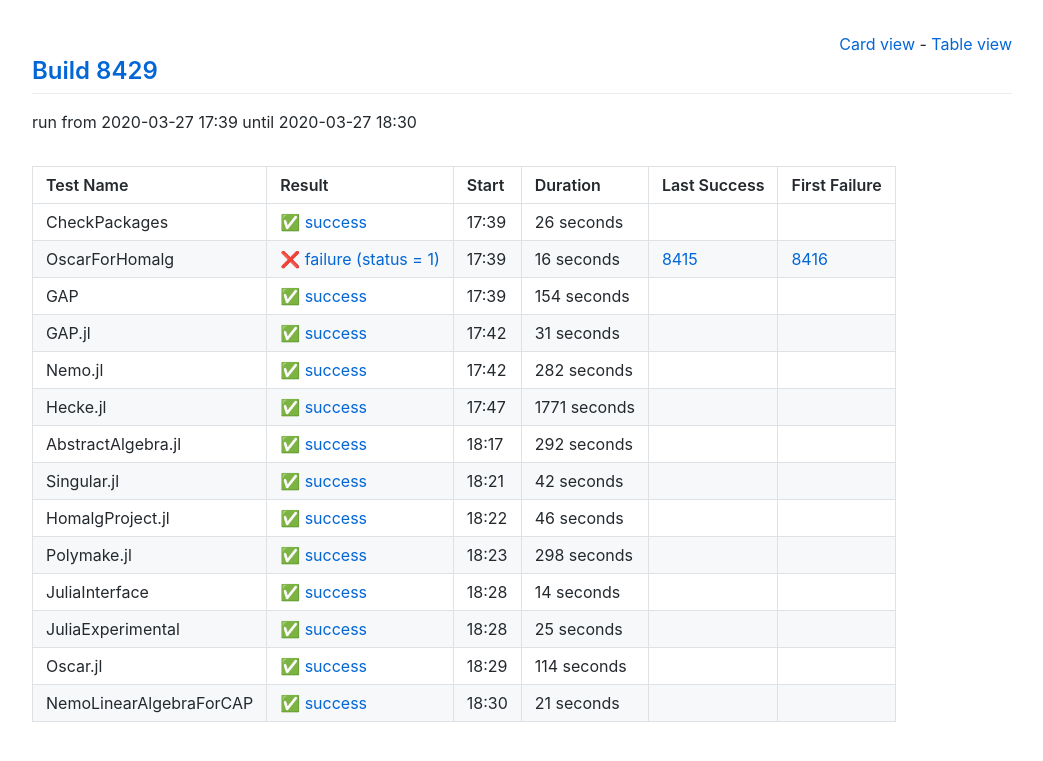
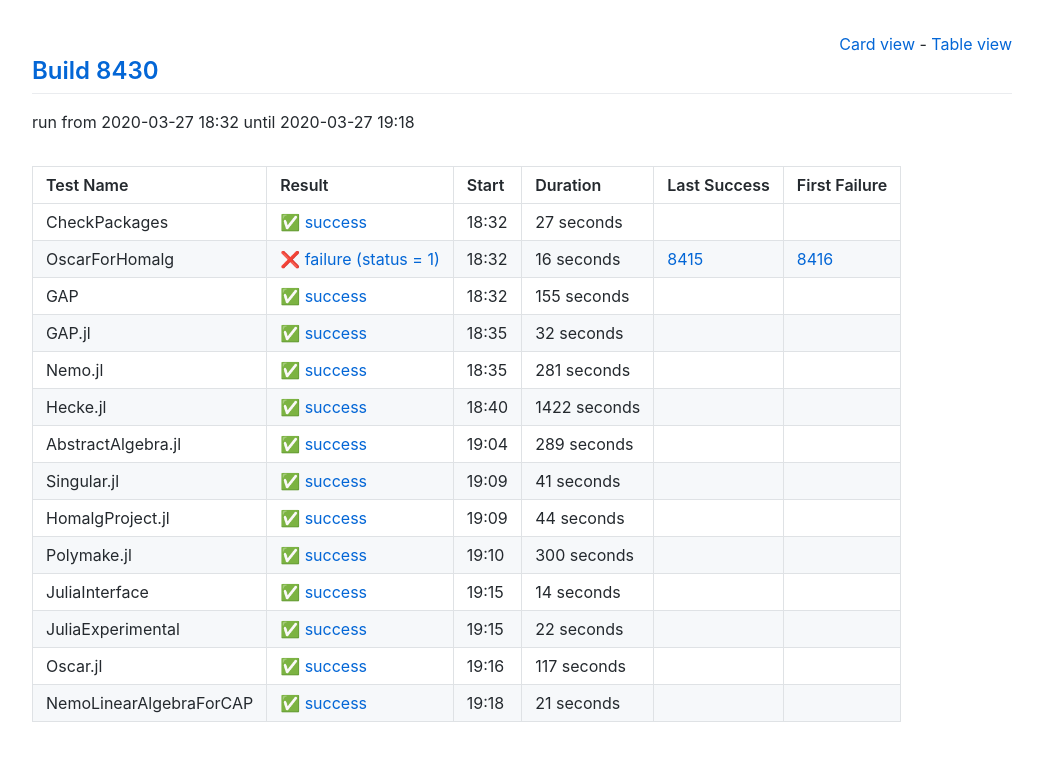
Before and after one commit to oscar-system/oscar-ci-status, a Jekyll site: the page built from table.html, in a window 1280 px wide. Shown: the top 761 px of the page, without its empty margins (118-1161 px from the left). Built offline with Jekyll 4.4.1, drawn with Linux system fonts in a browser that asks for light colours.

Commit message:
Build 8430

```diff
--- a/_data/ci.yml
+++ b/_data/ci.yml
@@ -1,16 +1,16 @@
-build: 8429
-build_url: https://oscarci.mathematik.uni-kl.de/job/oscar/8429/
+build: 8430
+build_url: https://oscarci.mathematik.uni-kl.de/job/oscar/8430/
 job: oscar
 tests:
-- duration: 26
+- duration: 27
   exitcode: 0
   first_failure: false
   first_failure_url: null
   last_success: false
   last_success_url: null
-  log: https://oscarci.mathematik.uni-kl.de/job/oscar/8429/artifact/logs/build-8429/CheckPackages.log
+  log: https://oscarci.mathematik.uni-kl.de/job/oscar/8430/artifact/logs/build-8430/CheckPackages.log
   name: CheckPackages
-  start: 2020-03-27 17:39
+  start: 2020-03-27 18:32
   status: success
   success: true
 - duration: 16
@@ -19,97 +19,97 @@ tests:
   first_failure_url: https://oscarci.mathematik.uni-kl.de/job/oscar/8416/
   last_success: 8415
   last_success_url: https://oscarci.mathematik.uni-kl.de/job/oscar/8415/
-  log: https://oscarci.mathematik.uni-kl.de/job/oscar/8429/artifact/logs/build-8429/OscarForHomalg.log
+  log: https://oscarci.mathematik.uni-kl.de/job/oscar/8430/artifact/logs/build-8430/OscarForHomalg.log
   name: OscarForHomalg
-  start: 2020-03-27 17:39
+  start: 2020-03-27 18:32
   status: failure
   success: false
-- duration: 154
+- duration: 155
   exitcode: 0
   first_failure: false
   first_failure_url: null
   last_success: false
   last_success_url: null
-  log: https://oscarci.mathematik.uni-kl.de/job/oscar/8429/artifact/logs/build-8429/GAP.log
+  log: https://oscarci.mathematik.uni-kl.de/job/oscar/8430/artifact/logs/build-8430/GAP.log
   name: GAP
-  start: 2020-03-27 17:39
+  start: 2020-03-27 18:32
   status: success
   success: true
-- duration: 31
+- duration: 32
   exitcode: 0
   first_failure: false
   first_failure_url: null
   last_success: false
   last_success_url: null
-  log: https://oscarci.mathematik.uni-kl.de/job/oscar/8429/artifact/logs/build-8429/GAP.jl.log
+  log: https://oscarci.mathematik.uni-kl.de/job/oscar/8430/artifact/logs/build-8430/GAP.jl.log
   name: GAP.jl
-  start: 2020-03-27 17:42
+  start: 2020-03-27 18:35
   status: success
   success: true
-- duration: 282
+- duration: 281
   exitcode: 0
   first_failure: false
   first_failure_url: null
   last_success: false
   last_success_url: null
-  log: https://oscarci.mathematik.uni-kl.de/job/oscar/8429/artifact/logs/build-8429/Nemo.jl.log
+  log: https://oscarci.mathematik.uni-kl.de/job/oscar/8430/artifact/logs/build-8430/Nemo.jl.log
   name: Nemo.jl
-  start: 2020-03-27 17:42
+  start: 2020-03-27 18:35
   status: success
   success: true
-- duration: 1771
+- duration: 1422
   exitcode: 0
   first_failure: false
   first_failure_url: null
   last_success: false
   last_success_url: null
-  log: https://oscarci.mathematik.uni-kl.de/job/oscar/8429/artifact/logs/build-8429/Hecke.jl.log
+  log: https://oscarci.mathematik.uni-kl.de/job/oscar/8430/artifact/logs/build-8430/Hecke.jl.log
   name: Hecke.jl
-  start: 2020-03-27 17:47
+  start: 2020-03-27 18:40
   status: success
   success: true
-- duration: 292
+- duration: 289
   exitcode: 0
   first_failure: false
   first_failure_url: null
   last_success: false
   last_success_url: null
-  log: https://oscarci.mathematik.uni-kl.de/job/oscar/8429/artifact/logs/build-8429/AbstractAlgebra.jl.log
+  log: https://oscarci.mathematik.uni-kl.de/job/oscar/8430/artifact/logs/build-8430/AbstractAlgebra.jl.log
   name: AbstractAlgebra.jl
-  start: 2020-03-27 18:17
+  start: 2020-03-27 19:04
   status: success
   success: true
-- duration: 42
+- duration: 41
   exitcode: 0
   first_failure: false
   first_failure_url: null
   last_success: false
   last_success_url: null
-  log: https://oscarci.mathematik.uni-kl.de/job/oscar/8429/artifact/logs/build-8429/Singular.jl.log
+  log: https://oscarci.mathematik.uni-kl.de/job/oscar/8430/artifact/logs/build-8430/Singular.jl.log
   name: Singular.jl
-  start: 2020-03-27 18:21
+  start: 2020-03-27 19:09
   status: success
   success: true
-- duration: 46
+- duration: 44
   exitcode: 0
   first_failure: false
   first_failure_url: null
   last_success: false
   last_success_url: null
-  log: https://oscarci.mathematik.uni-kl.de/job/oscar/8429/artifact/logs/build-8429/HomalgProject.jl.log
+  log: https://oscarci.mathematik.uni-kl.de/job/oscar/8430/artifact/logs/build-8430/HomalgProject.jl.log
   name: HomalgProject.jl
-  start: 2020-03-27 18:22
+  start: 2020-03-27 19:09
   status: success
   success: true
-- duration: 298
+- duration: 300
   exitcode: 0
   first_failure: false
   first_failure_url: null
   last_success: false
   last_success_url: null
-  log: https://oscarci.mathematik.uni-kl.de/job/oscar/8429/artifact/logs/build-8429/Polymake.jl.log
+  log: https://oscarci.mathematik.uni-kl.de/job/oscar/8430/artifact/logs/build-8430/Polymake.jl.log
   name: Polymake.jl
-  start: 2020-03-27 18:23
+  start: 2020-03-27 19:10
   status: success
   success: true
 - duration: 14
@@ -118,31 +118,31 @@ tests:
   first_failure_url: null
   last_success: false
   last_success_url: null
-  log: https://oscarci.mathematik.uni-kl.de/job/oscar/8429/artifact/logs/build-8429/JuliaInterface.log
+  log: https://oscarci.mathematik.uni-kl.de/job/oscar/8430/artifact/logs/build-8430/JuliaInterface.log
   name: JuliaInterface
-  start: 2020-03-27 18:28
+  start: 2020-03-27 19:15
   status: success
   success: true
-- duration: 25
+- duration: 22
   exitcode: 0
   first_failure: false
   first_failure_url: null
   last_success: false
   last_success_url: null
-  log: https://oscarci.mathematik.uni-kl.de/job/oscar/8429/artifact/logs/build-8429/JuliaExperimental.log
+  log: https://oscarci.mathematik.uni-kl.de/job/oscar/8430/artifact/logs/build-8430/JuliaExperimental.log
   name: JuliaExperimental
-  start: 2020-03-27 18:28
+  start: 2020-03-27 19:15
   status: success
   success: true
-- duration: 114
+- duration: 117
   exitcode: 0
   first_failure: false
   first_failure_url: null
   last_success: false
   last_success_url: null
-  log: https://oscarci.mathematik.uni-kl.de/job/oscar/8429/artifact/logs/build-8429/Oscar.jl.log
+  log: https://oscarci.mathematik.uni-kl.de/job/oscar/8430/artifact/logs/build-8430/Oscar.jl.log
   name: Oscar.jl
-  start: 2020-03-27 18:29
+  start: 2020-03-27 19:16
   status: success
   success: true
 - duration: 21
@@ -151,8 +151,8 @@ tests:
   first_failure_url: null
   last_success: false
   last_success_url: null
-  log: https://oscarci.mathematik.uni-kl.de/job/oscar/8429/artifact/logs/build-8429/NemoLinearAlgebraForCAP.log
+  log: https://oscarci.mathematik.uni-kl.de/job/oscar/8430/artifact/logs/build-8430/NemoLinearAlgebraForCAP.log
   name: NemoLinearAlgebraForCAP
-  start: 2020-03-27 18:30
+  start: 2020-03-27 19:18
   status: success
   success: true
```
Also changed, not shown: README.md.
